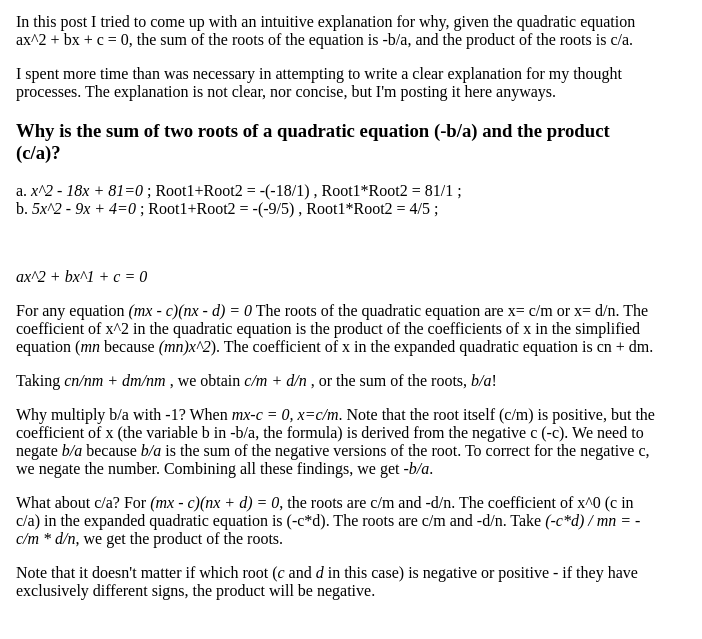
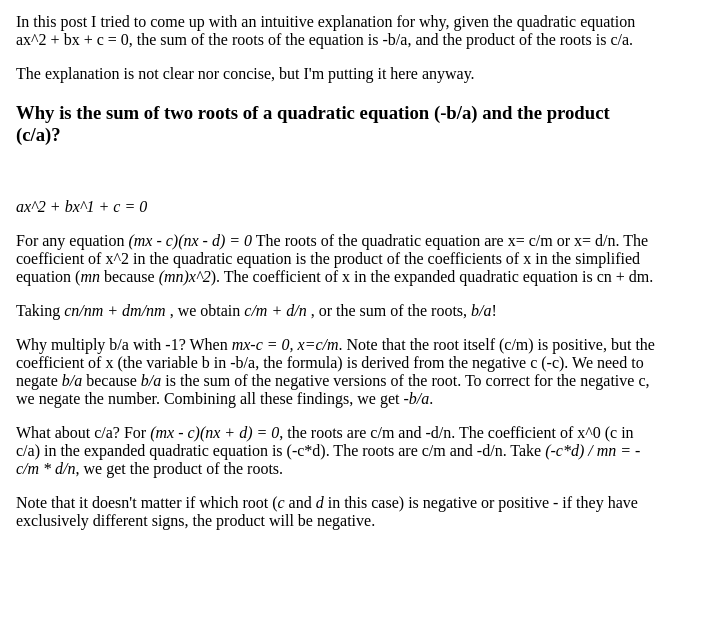
Before and after one commit to jeffHasBugs/pages, a plain HTML site: page blog/2022_sum_and_product.html in a window 1280 px wide. Shown: the part 135-774 px from the top of the page, without its empty margins (0-702 px from the left). Drawn offline with Linux system fonts and the light colour scheme.

Commit message:
Sum and product: Cleanup

```diff
--- a/blog/2022_sum_and_product.html
+++ b/blog/2022_sum_and_product.html
@@ -16,16 +16,9 @@
         <p> In this post I tried to come up with an intuitive explanation for why, given the quadratic equation ax^2 + bx + c = 0,
         the sum of the roots of the equation is -b/a, and the product of the roots is c/a. </p>
 
+        <p> The explanation is not clear nor concise, but I'm putting it here anyway. </p>
 
-        <p>I spent more time than was necessary in attempting to write a clear explanation for my thought
-        processes. The explanation is not clear, nor concise, but I'm posting it here anyways. </p>
-
-        <h3> <strong>Why is the sum of two roots of a quadratic equation (-b/a) and the product (c/a)?</strong> </h3>
-        <p>
-	a. <i>x^2 - 18x + 81=0</i> ; Root1+Root2 = -(-18/1) , Root1*Root2 = 81/1 ;
-        <br>
-	b. <i>5x^2 - 9x + 4=0 </i>; Root1+Root2 = -(-9/5) , Root1*Root2 = 4/5 ;
-        </p>
+        <h3> Why is the sum of two roots of a quadratic equation (-b/a) and the product (c/a)? </h3>
 
         <br>
 
```
